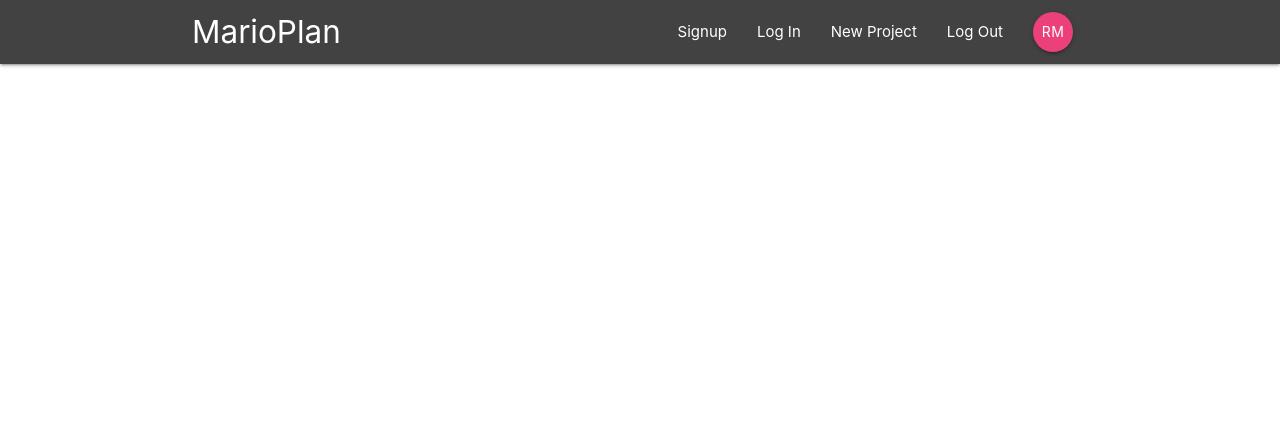
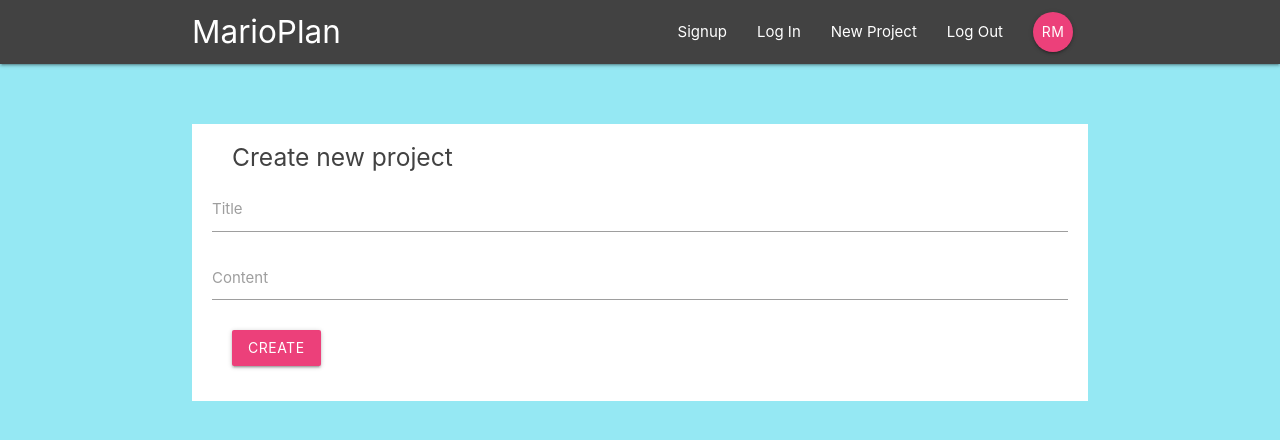
Before and after one commit to AdamMGaunt/react-redux-firebase, a React (Create React App) app: page /create in a window 1280 px wide. Shown: the top 440 px of the page. Built offline with nearby package versions, Linux system fonts and the light colour scheme.

Commit message:
created Create Project component and added CSS

```diff
--- a/src/App.js
+++ b/src/App.js
@@ -5,6 +5,7 @@ import Dashboard from './components/dashboard/Dashboard';
 import ProjectDetails from './components/projects/ProjectDetails';
 import SignIn from './components/auth/SignIn';
 import SignUp from './components/auth/SignUp';
+import CreateProject from './components/projects/CreateProject';
 
 function App() {
   return (
@@ -16,6 +17,7 @@ function App() {
           <Route path='/project/:id' component={ProjectDetails} />
           <Route path='/signin' component={SignIn} />
           <Route path='/signup' component={SignUp} />
+          <Route path='/create' component={CreateProject} />
         </Switch>
       </div>
     </BrowserRouter>
--- a/src/components/layout/SignedInLinks.js
+++ b/src/components/layout/SignedInLinks.js
@@ -4,7 +4,7 @@ import { NavLink } from 'react-router-dom';
 const SignedInLinks = () => {
   return (
     <ul className="right">
-      <li><NavLink to='/'>New Project</NavLink></li>
+      <li><NavLink to='/create'>New Project</NavLink></li>
       <li><NavLink to='/'>Log Out</NavLink></li>
       <li><NavLink to='/' className='btn btn-floating pink lighten-1'>RM</NavLink></li>
     </ul>
--- a/src/components/layout/SignedOutLinks.js
+++ b/src/components/layout/SignedOutLinks.js
@@ -4,8 +4,8 @@ import { NavLink } from 'react-router-dom';
 const SignedOutLinks = () => {
   return (
     <ul className="right">
-      <li><NavLink to='/'>Signup</NavLink></li>
-      <li><NavLink to='/'>Log In</NavLink></li>
+      <li><NavLink to='/signup'>Signup</NavLink></li>
+      <li><NavLink to='/signin'>Log In</NavLink></li>
     </ul>
   )
 }
--- a/src/components/projects/CreateProject.js
+++ b/src/components/projects/CreateProject.js
@@ -0,0 +1,39 @@
+import React, { Component } from 'react'
+
+class CreateProject extends Component {
+  state = {
+    title: '',
+    content: ''
+  }
+  handleChange = (e) => {
+    this.setState({
+      [e.target.id]: e.target.value
+    })
+  }
+  handleSubmit = (e) => {
+    e.preventDefault();
+    console.log(this.state);
+  }
+  render() {
+    return (
+      <div className="container">
+        <form onSubmit={this.handleSubmit} className="white">
+          <h5 className="grey-text text-darken-3">Create new project</h5>
+          <div className="input-field">
+            <label htmlFor="title">Title</label>
+            <input type="text" id="title" onChange={this.handleChange} />
+          </div>
+          <div className="input-field">
+            <label htmlFor="content">Content</label>
+            <textarea id="content" className="materialize-textarea" onChange={this.handleChange} ></textarea>
+          </div>
+          <div className="input-field">
+            <button className="btn pink lighten-1 zdepth-0">Create</button>
+          </div>
+        </form>
+      </div>
+    )
+  }
+}
+
+export default CreateProject
--- a/src/index.css
+++ b/src/index.css
@@ -1,3 +1,6 @@
+html {
+  min-height: 100%;
+}
 body {
   margin: 0;
   font-family: -apple-system, BlinkMacSystemFont, "Segoe UI", "Roboto", "Oxygen",
@@ -5,9 +8,20 @@ body {
     sans-serif;
   -webkit-font-smoothing: antialiased;
   -moz-osx-font-smoothing: grayscale;
+  background-color: #95e8f3;
+  min-height: 100%;
 }
-
-code {
-  font-family: source-code-pro, Menlo, Monaco, Consolas, "Courier New",
-    monospace;
+form {
+  padding: 20px;
+  margin-top: 60px;
 }
+form button, form h5 {
+  margin: 0 20px;
+}
+input[type=text]:not(.browser-default):focus:not([readonly]),
+input[type=email]:not(.browser-default):focus:not([readonly]),
+input[type=password]:not(.browser-default):focus:not([readonly]),
+textarea.materialize-textarea:focus:not([readonly]) {
+  border-color: #ec407a;
+  box-shadow: none;
+}
```
